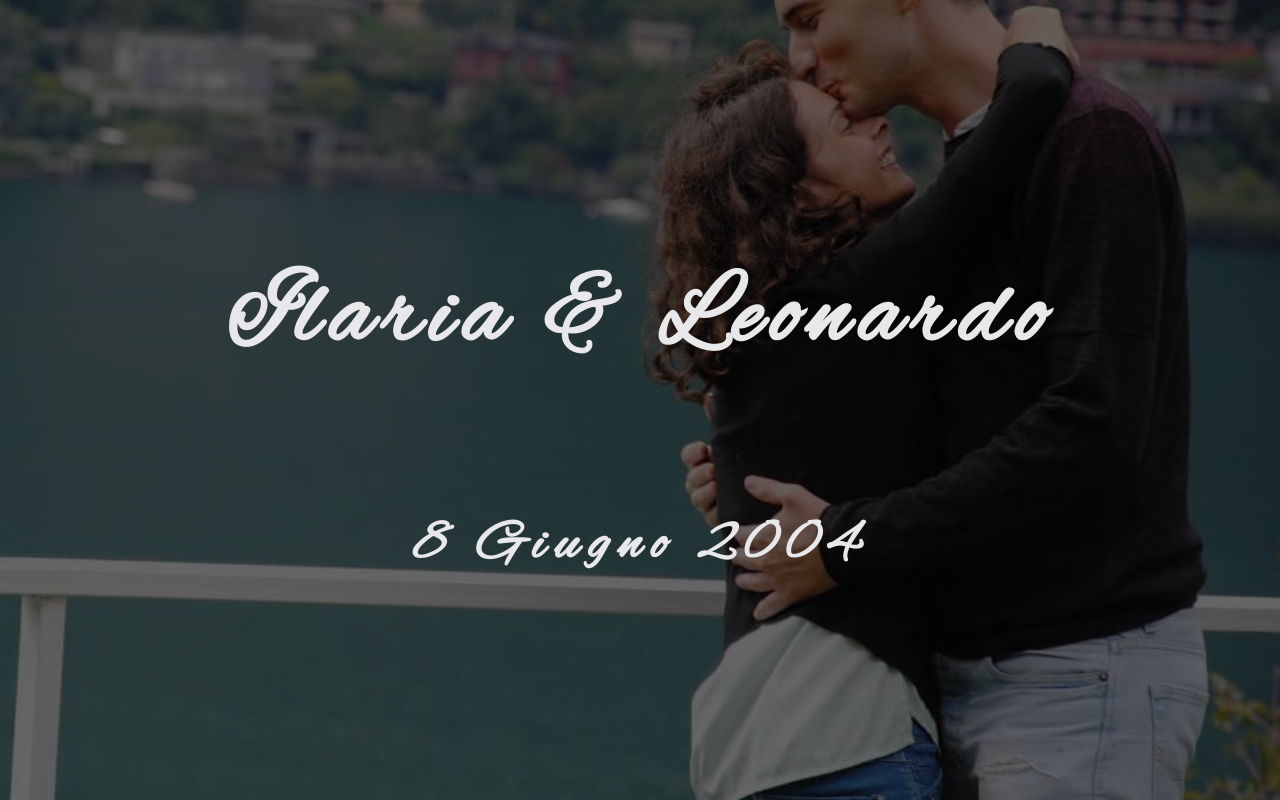
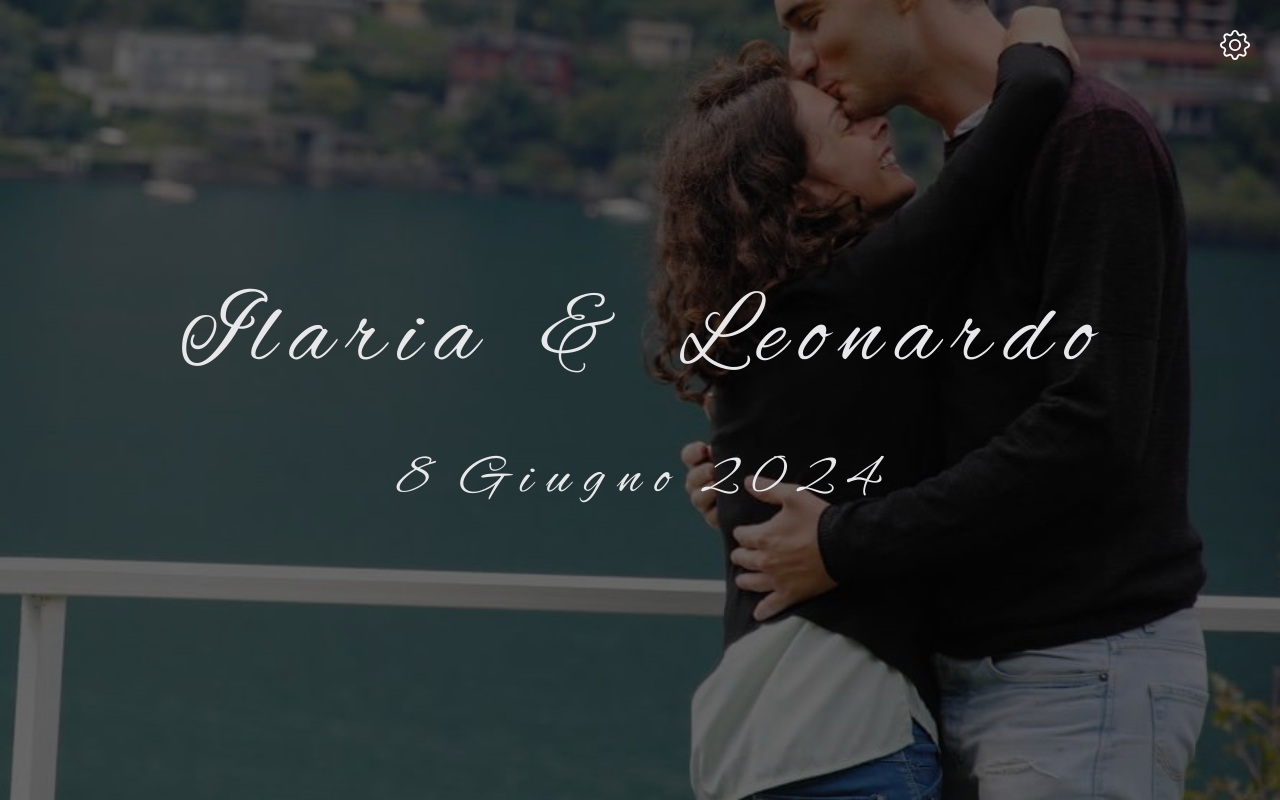
Before and after one commit to marcoottaiano/WeddingPartecipation, a React (Create React App) app: page / in a window 1280 px wide. Built offline with nearby package versions, Linux system fonts and the light colour scheme.

Commit message:
fix landing section

```diff
--- a/src/App.js
+++ b/src/App.js
@@ -1,4 +1,4 @@
-import './App.css';
+import './App.scss';
 import Home from './views/Home';
 
 function App() {
--- a/src/App.scss
+++ b/src/App.scss
@@ -33,11 +33,6 @@
   height: auto;
 }
 
-@font-face {
-  font-family: 'FrankRuhlLibre-Regular';
-  src: url('./assets/font/FrankRuhlLibre-Regular.ttf');
-}
-
 body::-webkit-scrollbar-track {
   -webkit-box-shadow: inset 0 0 6px rgba(0, 0, 0, 0.9);
   // border-radius: 10px;
--- a/src/styles/home.scss
+++ b/src/styles/home.scss
@@ -41,9 +41,11 @@
     z-index: 3;
 
     .title {
-      font-size: 100px;
+      font-size: 60px;
       transform: scale(0.94);
       animation: scale 3s forwards cubic-bezier(0.5, 1, 0.89, 1);
+      display: flex;
+      flex-direction: column;
     }
 
     @keyframes scale {
@@ -56,6 +58,7 @@
       display: inline-block;
       opacity: 0;
       filter: blur(4px);
+      padding-left: 4px;
     }
 
     span:nth-child(1) {
@@ -94,22 +97,6 @@
       animation: fade-in 0.8s 0.9s forwards cubic-bezier(0.11, 0, 0.5, 0);
     }
 
-    span:nth-child(10) {
-      animation: fade-in 0.8s 1s forwards cubic-bezier(0.11, 0, 0.5, 0);
-    }
-
-    span:nth-child(11) {
-      animation: fade-in 0.8s 1.1s forwards cubic-bezier(0.11, 0, 0.5, 0);
-    }
-
-    span:nth-child(12) {
-      animation: fade-in 0.8s 1.2s forwards cubic-bezier(0.11, 0, 0.5, 0);
-    }
-
-    span:nth-child(13) {
-      animation: fade-in 0.8s 1.3s forwards cubic-bezier(0.11, 0, 0.5, 0);
-    }
-
     @keyframes fade-in {
       100% {
         opacity: 1;
@@ -118,9 +105,29 @@
     }
 
     .subtitle {
-      font-size: 55px;
+      font-size: 30px;
     }
   }
 
+  svg {
+    position: absolute;
+    z-index: 3;
+    top: 30px;
+    right: 30px;
+  }
 
+  @include media-breakpoint-up(lg) {
+    .title-container {
+
+      .title {
+        font-size: 100px;
+        flex-direction: row;
+        gap: 50px;
+      }
+
+      .subtitle {
+        font-size: 55px;
+      }
+    }
+  }
 }
--- a/src/views/Home.js
+++ b/src/views/Home.js
@@ -1,6 +1,6 @@
 import React from 'react'
-import sfondo from '../assets/images/sfondo.jpg';
-import '../styles/home.scss';
+// import '../styles/home.scss';
+import settings from '../assets/images/gear.svg';
 
 function Home() {
   return (
@@ -9,13 +9,18 @@
         <section id='landing-section'>
           <div className='bg-overlay' />
           <div className='title-container'>
-            <h1 className='title'>
+            <h1 className='title mb-4'>
+              <div>
                 <span>I</span>
                 <span>l</span>
                 <span>a</span>
                 <span>r</span>
                 <span>i</span>
-              <span>a & L</span>
+                <span>a</span>
+              </div>
+              <span>&</span>
+              <div>
+                <span>L</span>
                 <span>e</span>
                 <span>o</span>
                 <span>n</span>
@@ -23,8 +28,9 @@
                 <span>r</span>
                 <span>d</span>
                 <span>o</span>
+              </div>
             </h1>
-            <h2 className='subtitle'>
+            <h2 className='subtitle mt-4'>
               <span>8 G</span>
               <span>i</span>
               <span>u</span>
@@ -32,10 +38,14 @@
               <span>n</span>
               <span>o 2</span>
               <span>0</span>
-              <span>0</span>
+              <span>2</span>
               <span>4</span>
             </h2>
           </div>
+          <svg xmlns="http://www.w3.org/2000/svg" width="30" height="30" fill="white" class="bi bi-gear" viewBox="0 0 16 16">
+            <path d="M8 4.754a3.246 3.246 0 1 0 0 6.492 3.246 3.246 0 0 0 0-6.492zM5.754 8a2.246 2.246 0 1 1 4.492 0 2.246 2.246 0 0 1-4.492 0z" />
+            <path d="M9.796 1.343c-.527-1.79-3.065-1.79-3.592 0l-.094.319a.873.873 0 0 1-1.255.52l-.292-.16c-1.64-.892-3.433.902-2.54 2.541l.159.292a.873.873 0 0 1-.52 1.255l-.319.094c-1.79.527-1.79 3.065 0 3.592l.319.094a.873.873 0 0 1 .52 1.255l-.16.292c-.892 1.64.901 3.434 2.541 2.54l.292-.159a.873.873 0 0 1 1.255.52l.094.319c.527 1.79 3.065 1.79 3.592 0l.094-.319a.873.873 0 0 1 1.255-.52l.292.16c1.64.893 3.434-.902 2.54-2.541l-.159-.292a.873.873 0 0 1 .52-1.255l.319-.094c1.79-.527 1.79-3.065 0-3.592l-.319-.094a.873.873 0 0 1-.52-1.255l.16-.292c.893-1.64-.902-3.433-2.541-2.54l-.292.159a.873.873 0 0 1-1.255-.52l-.094-.319zm-2.633.283c.246-.835 1.428-.835 1.674 0l.094.319a1.873 1.873 0 0 0 2.693 1.115l.291-.16c.764-.415 1.6.42 1.184 1.185l-.159.292a1.873 1.873 0 0 0 1.116 2.692l.318.094c.835.246.835 1.428 0 1.674l-.319.094a1.873 1.873 0 0 0-1.115 2.693l.16.291c.415.764-.42 1.6-1.185 1.184l-.291-.159a1.873 1.873 0 0 0-2.693 1.116l-.094.318c-.246.835-1.428.835-1.674 0l-.094-.319a1.873 1.873 0 0 0-2.692-1.115l-.292.16c-.764.415-1.6-.42-1.184-1.185l.159-.291A1.873 1.873 0 0 0 1.945 8.93l-.319-.094c-.835-.246-.835-1.428 0-1.674l.319-.094A1.873 1.873 0 0 0 3.06 4.377l-.16-.292c-.415-.764.42-1.6 1.185-1.184l.292.159a1.873 1.873 0 0 0 2.692-1.115l.094-.319z" />
+          </svg>
         </section>
       </body>
     </>
```
Also changed, not shown: src/assets/images/gear.svg (added). Lines whose indentation alone changed are shown as unchanged.
